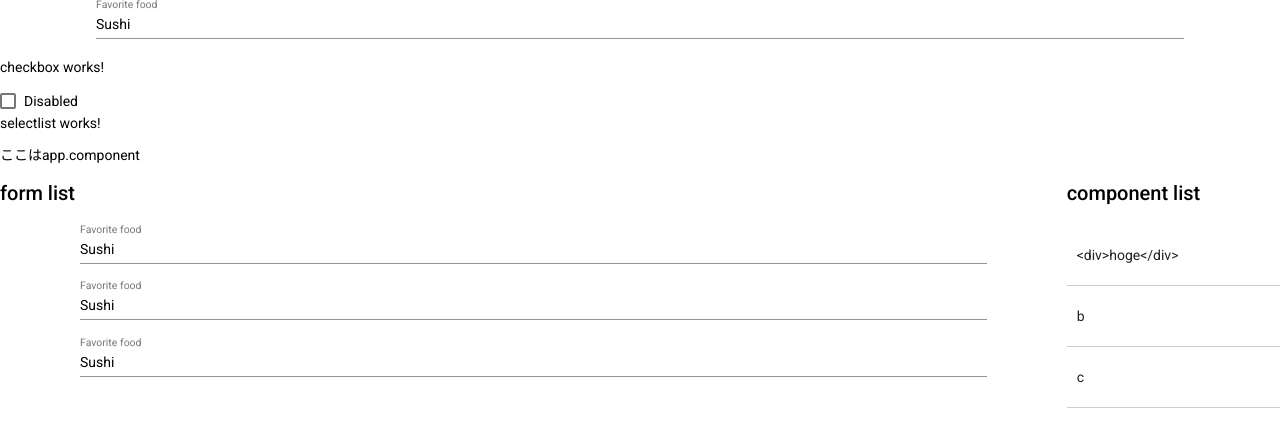
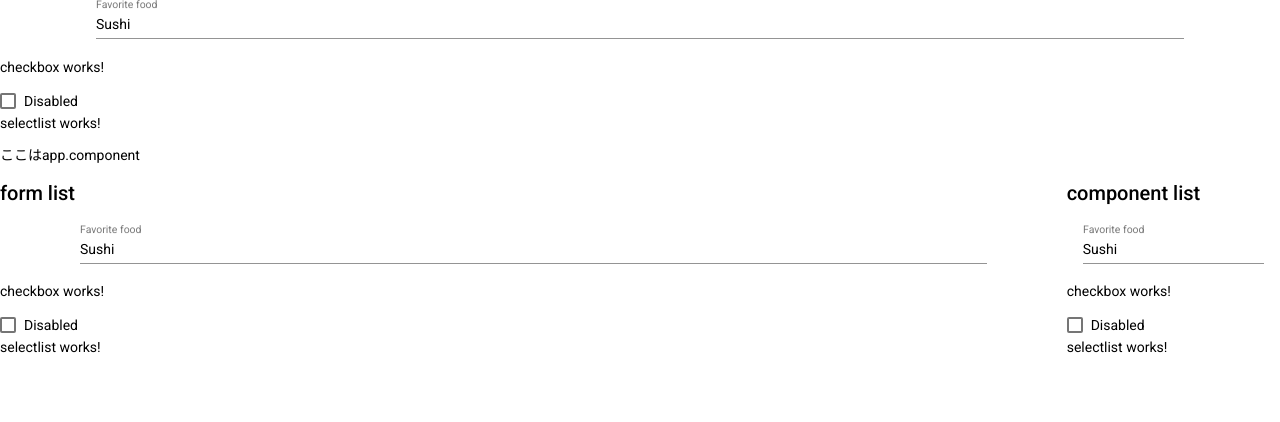
Before and after one commit to Soyukke/MeyasubakoV, an Angular app: page / in a window 1280 px wide. Shown: the top 422 px of the page. Built offline with nearby package versions, Linux system fonts and the light colour scheme.

Commit message:
component copy work

```diff
--- a/src/app/app.component.ts
+++ b/src/app/app.component.ts
@@ -8,9 +8,9 @@ import { Component } from '@angular/core';
 export class AppComponent {
   title = 'MeyasubakoV';
   componentList = [
-    `<div>hoge</div>`,
-    'b',
-    'c'
+    '1',
+    '2',
+    '3'
   ];
   constructor() {
   }
--- a/src/app/app.module.ts
+++ b/src/app/app.module.ts
@@ -10,7 +10,7 @@ import { BrowserAnimationsModule } from '@angular/platform-browser/animations';
 import {MatInputModule} from '@angular/material/input';
 import {MatCheckboxModule} from '@angular/material/checkbox';
 import { CopycomponentComponent } from './copycomponent/copycomponent.component';
-import { DragDropModule } from '@angular/cdk/drag-drop'
+import { DragDropModule } from '@angular/cdk/drag-drop';
 
 @NgModule({
   declarations: [
@@ -18,7 +18,7 @@ import { DragDropModule } from '@angular/cdk/drag-drop'
     InputformComponent,
     CheckboxComponent,
     SelectlistComponent,
-    CopycomponentComponent
+    CopycomponentComponent,
   ],
   imports: [
     BrowserModule,
--- a/src/app/checkbox/checkbox.component.html
+++ b/src/app/checkbox/checkbox.component.html
@@ -1,2 +1,2 @@
 <p>checkbox works!</p>
-<mat-checkbox class="example-margin">Disabled</mat-checkbox>
+<mat-checkbox class="example-margin" [checked] = "isCheck">Disabled</mat-checkbox>
--- a/src/app/checkbox/checkbox.component.ts
+++ b/src/app/checkbox/checkbox.component.ts
@@ -1,4 +1,4 @@
-import { Component, OnInit } from '@angular/core';
+import { Component, OnInit, Input } from '@angular/core';
 
 @Component({
   selector: 'app-checkbox',
@@ -6,7 +6,7 @@ import { Component, OnInit } from '@angular/core';
   styleUrls: ['./checkbox.component.css']
 })
 export class CheckboxComponent implements OnInit {
-
+  @Input() isCheck;
   constructor() { }
 
   ngOnInit(): void {
--- a/src/app/copycomponent/copycomponent.component.html
+++ b/src/app/copycomponent/copycomponent.component.html
@@ -5,14 +5,21 @@
         <div
         cdkDropList
         #list2="cdkDropList"
-        [cdkDropListData]="components"
+        [cdkDropListData]="icomps"
         [cdkDropListConnectedTo]="[list1]"
         class="example-list"
         (cdkDropListDropped)="drop($event)">
         <!-- <div class="example-box" *ngFor="let item of components" cdkDrag>{{item}}</div> -->
-        <div cdkDrag *ngFor="let item of components">
-          <!-- {{item}} -->
-          <app-inputform></app-inputform>
+        <div cdkDrag *ngFor="let item of icomps">
+          <ng-container *ngIf="item.ctype == 1">
+            <app-inputform></app-inputform>
+          </ng-container>
+          <ng-container *ngIf="item.ctype == 2">
+            <app-checkbox [isCheck]="item.isCheck"></app-checkbox>
+          </ng-container>
+          <ng-container *ngIf="item.ctype == 3">
+            <app-selectlist></app-selectlist>
+          </ng-container>
         </div>
       </div>
     </div>
@@ -27,7 +34,17 @@
         [cdkDropListConnectedTo]="[list2]"
         class="example-list"
         (cdkDropListDropped)="drop($event)">
-        <div class="example-box" *ngFor="let item of componentlist" cdkDrag>{{item}}</div>
+        <div cdkDrag *ngFor="let item of componentlist">
+          <ng-container *ngIf="item == '1'">
+            <app-inputform></app-inputform>
+          </ng-container>
+          <ng-container *ngIf="item == '2'">
+            <app-checkbox></app-checkbox>
+          </ng-container>
+          <ng-container *ngIf="item == '3'">
+            <app-selectlist></app-selectlist>
+          </ng-container>
+        </div>
       </div>
     </div>
 </div>
--- a/src/app/copycomponent/copycomponent.component.ts
+++ b/src/app/copycomponent/copycomponent.component.ts
@@ -1,22 +1,49 @@
 import { Component, Input, OnInit } from '@angular/core';
 import {CdkDragDrop, moveItemInArray, transferArrayItem, copyArrayItem} from '@angular/cdk/drag-drop';
+import { InputformComponent } from '../inputform/inputform.component';
+import { CheckboxComponent } from '../checkbox/checkbox.component';
+import { SelectlistComponent } from '../selectlist/selectlist.component';
+
+type FormComponent = InputformComponent|CheckboxComponent|SelectlistComponent
+
+  /**
+ * Component
+ */
+class ComponentItem {
+  index : number;
+  ctype : number;
+  isCheck : boolean;
+  constructor(index:number, ctype:number, isCheck:boolean) {
+    this.index = index;
+    this.ctype = ctype;
+    this.isCheck = isCheck;
+  }
+}
 
 @Component({
   selector: 'app-copycomponent',
   templateUrl: './copycomponent.component.html',
   styleUrls: ['./copycomponent.component.css']
 })
+
 export class CopycomponentComponent implements OnInit {
+  // コンポーネントリスト
+  cs : FormComponent[];
+  icomps : ComponentItem[];
   @Input() componentlist;
 
   components = [
-    "<app-checkbox></app-checkbox>",
-  "<app-inputform></app-inputform>",
-  "<app-selectlist></app-selectlist>"
+    '1',
+    '2',
+    '3'
   ];
 
   constructor() {
     console.log("CopycomponentComponent", this.componentlist);
+    const c1 = new ComponentItem(1, 1, false);
+    const c2 = new ComponentItem(2, 2, false);
+    const c3 = new ComponentItem(3, 3, false);
+    this.icomps = [c1, c2, c3];
   }
 
   ngOnInit(): void {
@@ -29,13 +56,17 @@ export class CopycomponentComponent implements OnInit {
       console.log('drop item to same list ', event.currentIndex);
       moveItemInArray(event.container.data, event.previousIndex, event.currentIndex);
     } else {
-      copyArrayItem(
-        event.previousContainer.data,
-        event.container.data,
-        event.previousIndex,
-        event.currentIndex
-      );
+      // type conversion
+      console.log(event.container.data, event.currentIndex);
+      const item = new ComponentItem(1, parseInt(event.previousContainer.data[event.previousIndex]), false);
+      console.log(item);
+      this.icomps.push(item);
+      // copyArrayItem(
+      //   event.previousContainer.data,
+      //   event.container.data,
+      //   event.previousIndex,
+      //   event.currentIndex
+      // );
     }
   }
-
 }
--- a/src/app/inputform/inputform.component.ts
+++ b/src/app/inputform/inputform.component.ts
@@ -5,6 +5,7 @@ import { Component, OnInit } from '@angular/core';
   templateUrl: './inputform.component.html',
   styleUrls: ['./inputform.component.css']
 })
+
 export class InputformComponent implements OnInit {
 
   constructor() { }
```
